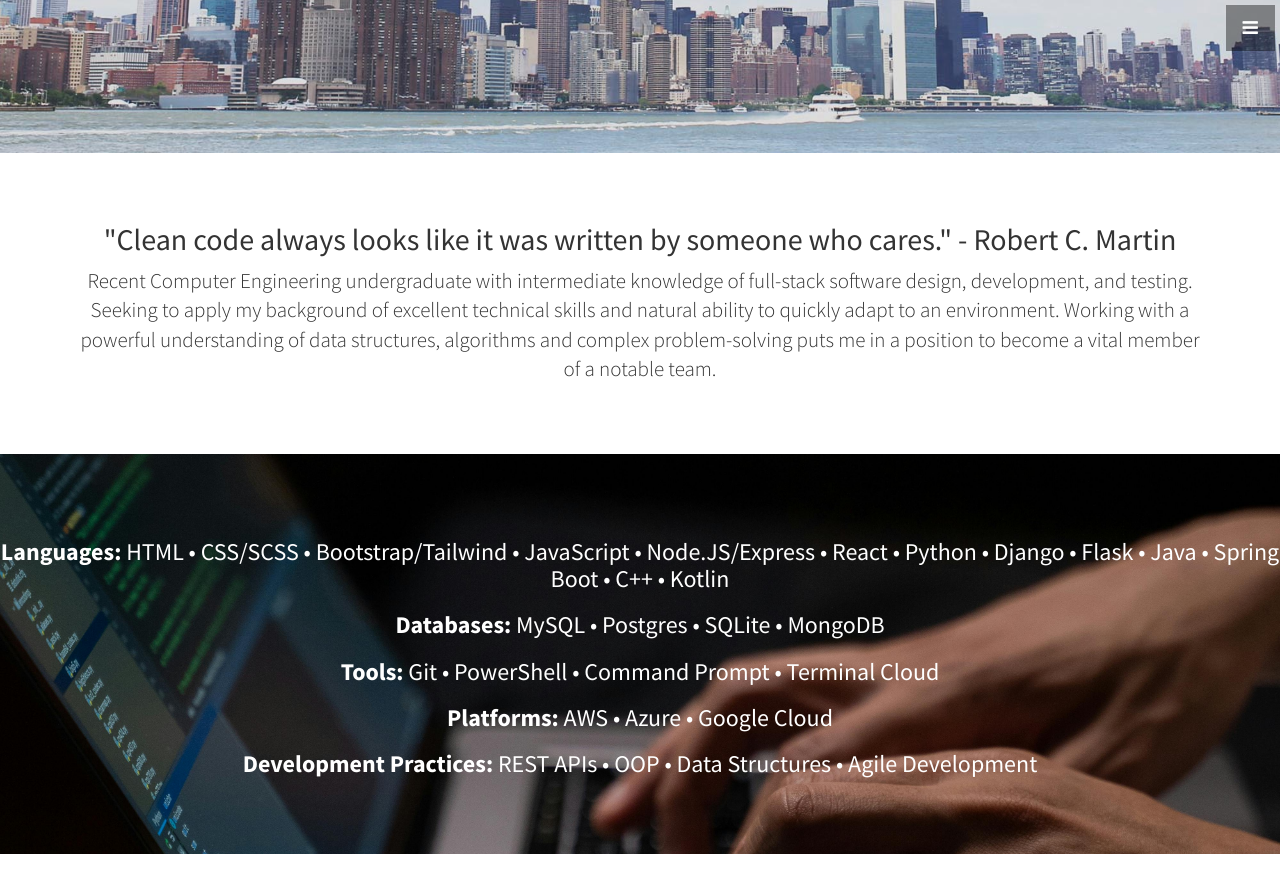
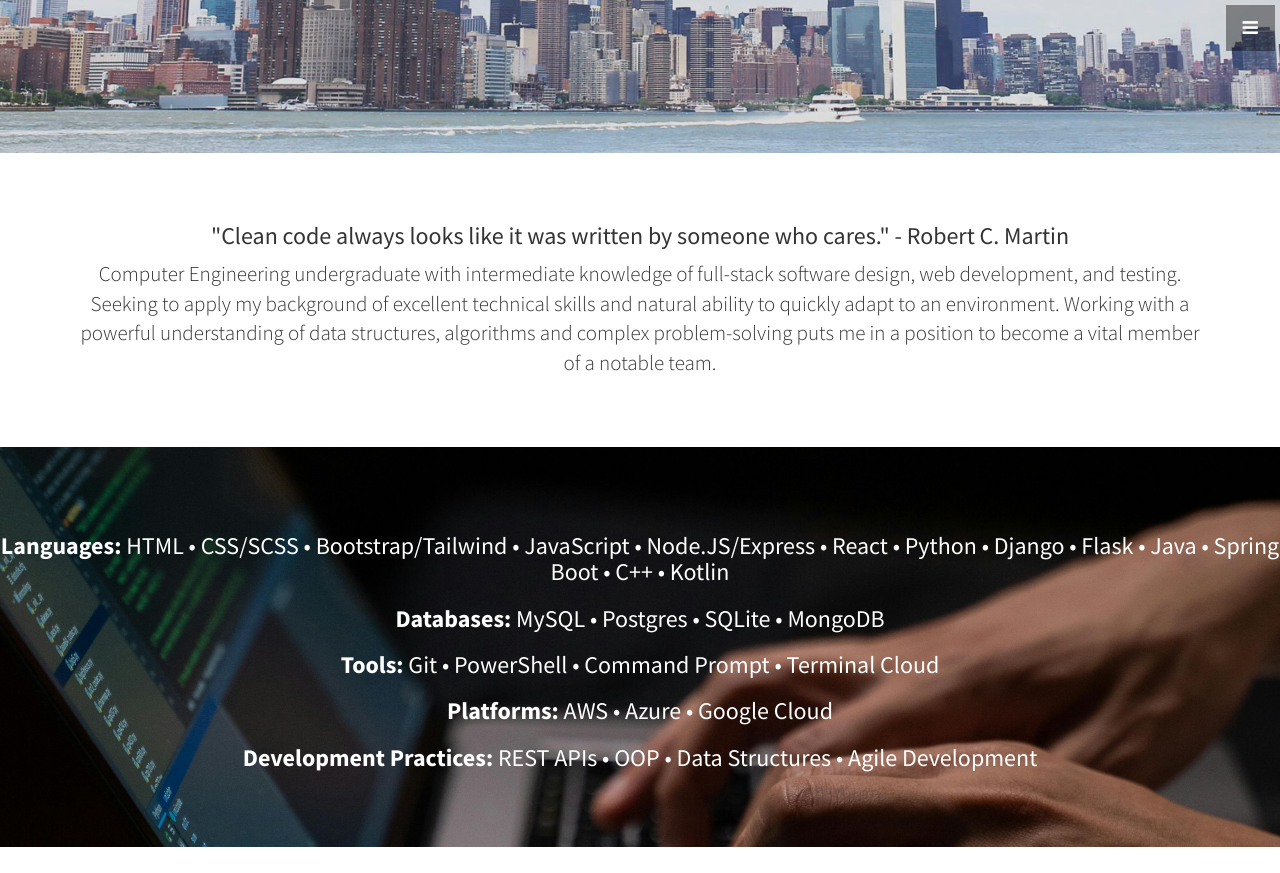
Before and after one commit to henryqbonilla/henryqbonilla.github.io, a Jekyll site: the page built from index.html, in a window 1280 px wide and 900 px high, scrolled down 747 px, cut to the strip 0-873 px from the top of the window. Built offline with Jekyll 4.4.1, drawn with Linux system fonts in a browser that asks for light colours.

Commit message:
Update about.html

```diff
--- a/_includes/about.html
+++ b/_includes/about.html
@@ -2,8 +2,8 @@
   <div class="container">
     <div class="row">
       <div class="col-lg-12 text-center">
-        <h2>"Clean code always looks like it was written by someone who cares." - Robert C. Martin</h2>
-        <p class="lead">Recent Computer Engineering undergraduate with intermediate knowledge of full-stack software design, development, and testing.
+        <h3>"Clean code always looks like it was written by someone who cares." - Robert C. Martin</h3>
+        <p class="lead">Computer Engineering undergraduate with intermediate knowledge of full-stack software design, web development, and testing.
           Seeking to apply my background of excellent technical skills and natural ability to quickly adapt to an environment.
           Working with a powerful understanding of data structures, algorithms and complex problem-solving puts me in a position to
           become a vital member of a notable team.</p>
```
